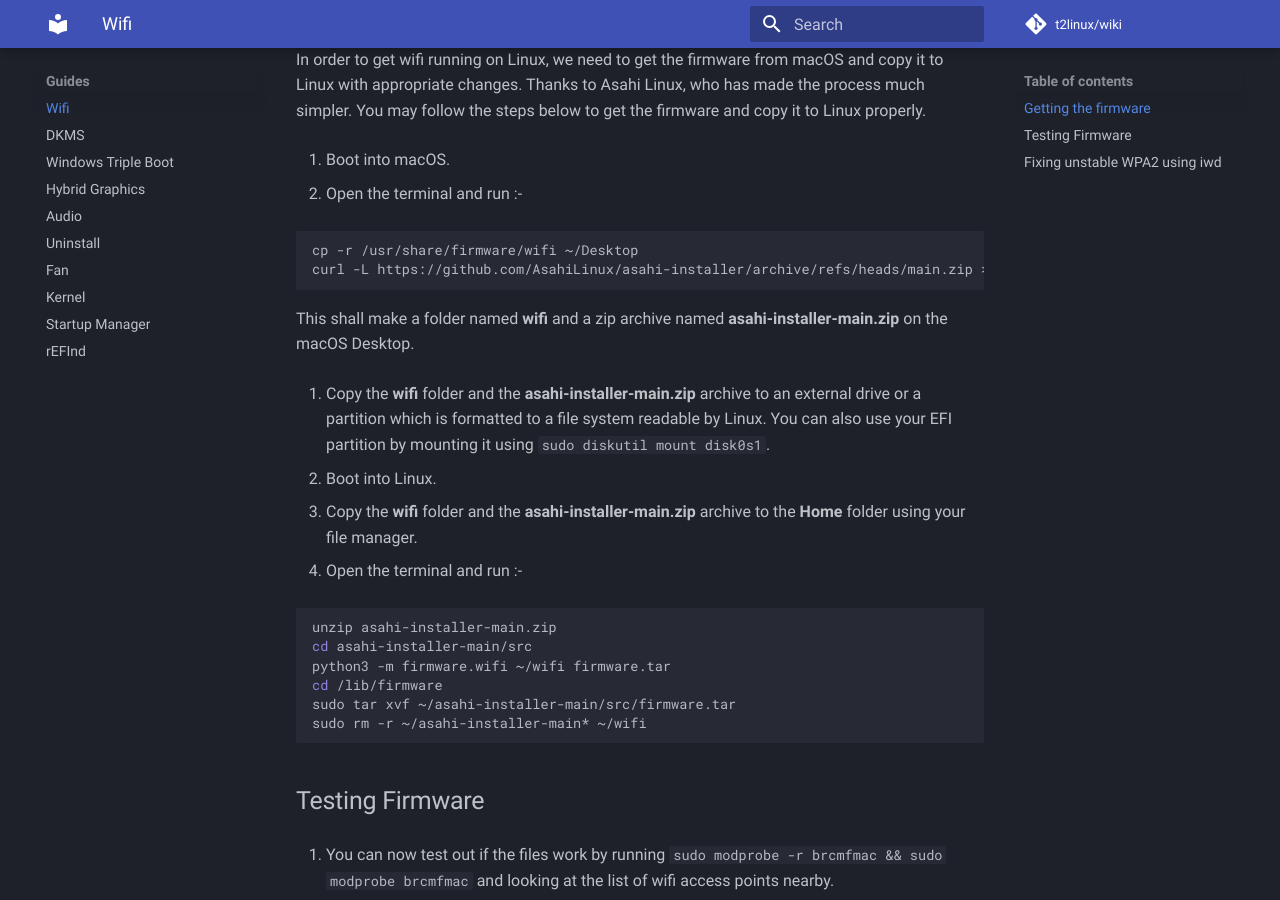
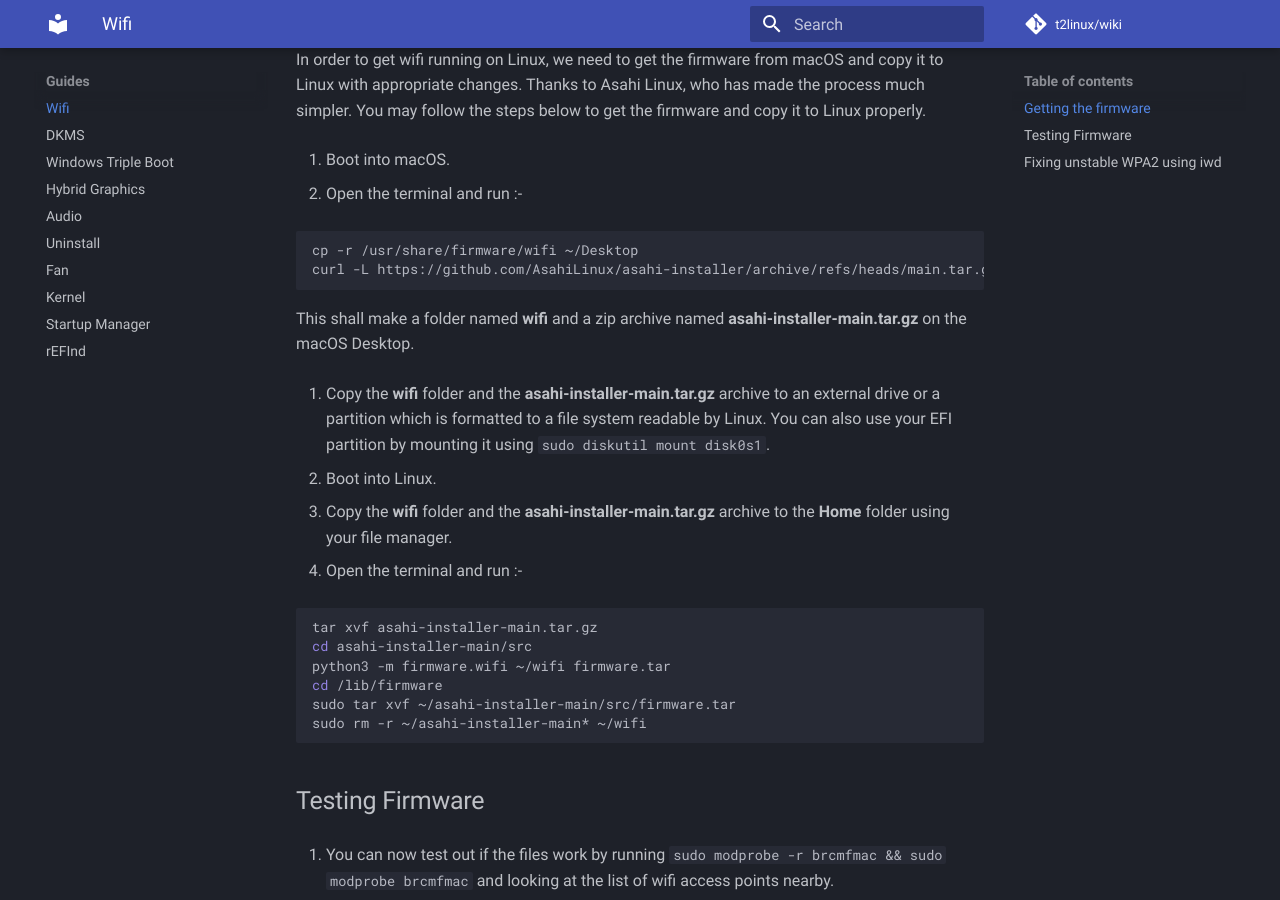
Before and after one commit to t2linux/wiki, an MkDocs documentation site: the page built from docs/guides/wifi.md, in a window 1280 px wide and 900 px high, scrolled down 360 px. Built offline with MkDocs 1.6.1 and Material for MkDocs 9.7.7, drawn with Linux system fonts in a browser that asks for light colours; comment, search, counter and statistics services are not loaded.

Commit message:
use .tar.gz instead of .zip

````diff
--- a/docs/guides/wifi.md
+++ b/docs/guides/wifi.md
@@ -12,21 +12,21 @@ In order to get wifi running on Linux, we need to get the firmware from macOS an
 
    ```sh
    cp -r /usr/share/firmware/wifi ~/Desktop
-   curl -L https://github.com/AsahiLinux/asahi-installer/archive/refs/heads/main.zip > ~/Desktop/asahi-installer-main.zip
+   curl -L https://github.com/AsahiLinux/asahi-installer/archive/refs/heads/main.tar.gz > ~/Desktop/asahi-installer-main.tar.gz
    ```
 
-   This shall make a folder named **wifi** and a zip archive named **asahi-installer-main.zip** on the macOS Desktop.
+   This shall make a folder named **wifi** and a zip archive named **asahi-installer-main.tar.gz** on the macOS Desktop.
 
-3. Copy the **wifi** folder and the **asahi-installer-main.zip** archive to an external drive or a partition which is formatted to a file system readable by Linux. You can also use your EFI partition by mounting it using `sudo diskutil mount disk0s1`.
+3. Copy the **wifi** folder and the **asahi-installer-main.tar.gz** archive to an external drive or a partition which is formatted to a file system readable by Linux. You can also use your EFI partition by mounting it using `sudo diskutil mount disk0s1`.
 
 4. Boot into Linux.
 
-5. Copy the **wifi** folder and the **asahi-installer-main.zip** archive to the **Home** folder using your file manager.
+5. Copy the **wifi** folder and the **asahi-installer-main.tar.gz** archive to the **Home** folder using your file manager.
 
 6. Open the terminal and run :-
 
    ```sh
-   unzip asahi-installer-main.zip
+   tar xvf asahi-installer-main.tar.gz
    cd asahi-installer-main/src
    python3 -m firmware.wifi ~/wifi firmware.tar
    cd /lib/firmware
````
